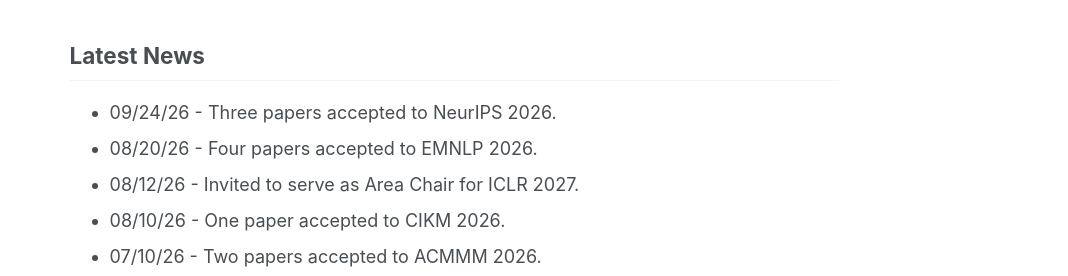
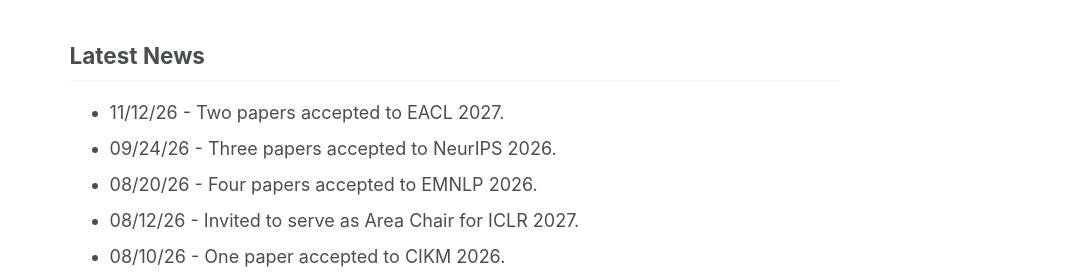
Before and after one commit to wqfcr/wqfcr.github.io, a plain HTML site: page index.html in a window 1280 px wide. Shown: the part 514-790 px from the top of the page, 212-1280 px from the left. Drawn offline with nearby package versions, Linux system fonts and the light colour scheme; some packages are replaced by stand-ins of ours.

Commit message:
Update index.html

```diff
--- a/index.html
+++ b/index.html
@@ -162,6 +162,7 @@
                             conferences and journals.</p>
                             <h2 id="latest-news">Latest News</h2>
                             <ul>
+                                <li>11/12/26 - Two papers accepted to EACL 2027.</li>
                                 <li>09/24/26 - Three papers accepted to NeurIPS 2026.</li>
                                 <li>08/20/26 - Four papers accepted to EMNLP 2026.</li>
                                 <li>08/12/26 - Invited to serve as Area Chair for ICLR 2027.</li>
```
